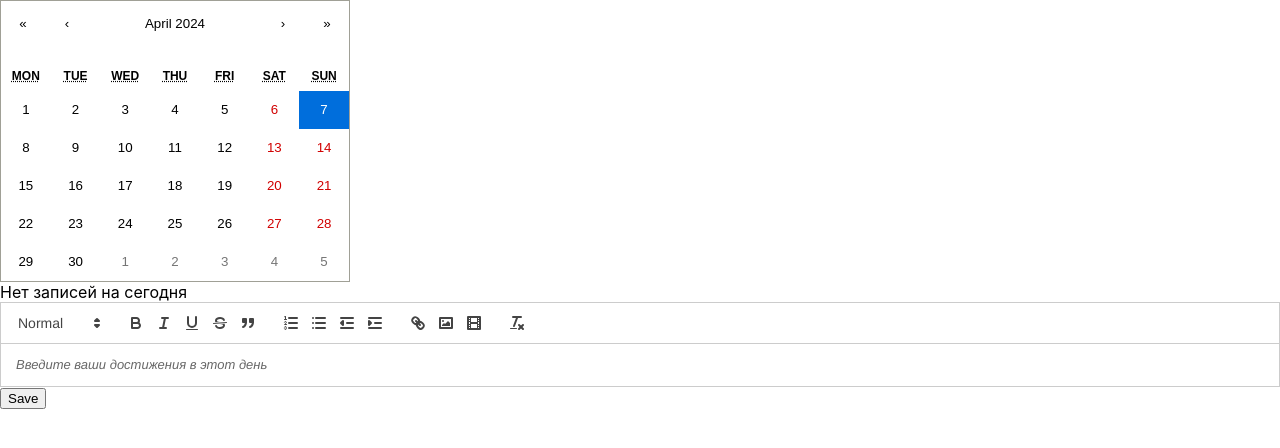
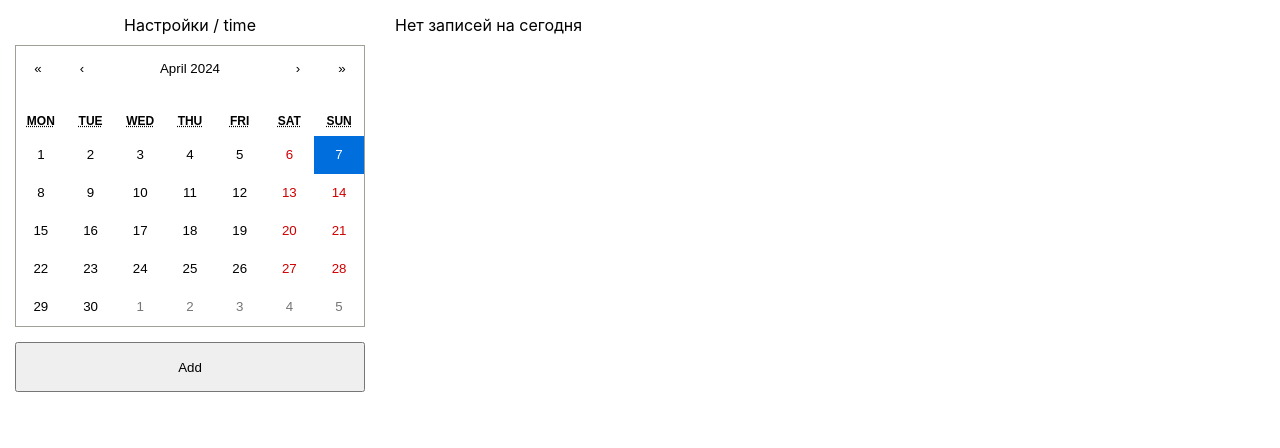
Before and after one commit to zerroXturbo/calendar, a React (Create React App) app: page / in a window 1280 px wide. Shown: the top 448 px of the page. Built offline with nearby package versions, Linux system fonts and the light colour scheme.

Commit message:
add edit text

```diff
--- a/src/App.css
+++ b/src/App.css
@@ -1,3 +1,6 @@
+body{
+  //background-color: #20254d;
+}
 .App {
   text-align: center;
 }
@@ -36,3 +39,30 @@
     transform: rotate(360deg);
   }
 }
+
+#app {
+  display: flex;
+}
+
+#app-calendar{
+  margin: 15px;
+}
+
+#settings{
+  height:  30px;
+  text-align: center;
+}
+
+#calendar {
+  border-radius: 10px;
+}
+
+#buttonEditor {
+  width: 350px;
+  height: 50px;
+  margin-top: 15px;
+}
+
+#app-editor{
+  margin: 15px;
+}
--- a/src/App.js
+++ b/src/App.js
@@ -2,14 +2,18 @@ import React from 'react';
 import './App.css';
 import Calendar from "./components/Calendar";
 import TextEditor from './components/TextEditor';
-import Save from './components/Save';
+import ButtonEditor from './components/Button';
 import Text from './components/Text';
-import {HTMLToJSON} from "html-to-json-parser";
-import {JSONToHTML} from "html-to-json-parser";
 
 class App extends React.Component {
   dateID = "";
+  editor = "Add";
+  button = null;
+
   componentDidMount = async  () => {
+    document.querySelector('.quill').style.display = 'none';
+    document.querySelector('.text').style.display = 'none';
+
     this.dateID = this.getDateId(new Date());
     await this.onChangeText();
   }
@@ -18,46 +22,77 @@ class App extends React.Component {
     return `id${date.getFullYear()}_${date.getMonth()+1}_${date.getDate()}`;
   }
 
-  onSaveText = async (event) => {
-    event.preventDefault();
-
-    const textEl = document.querySelector('.text')
-    const textEditorEl = document.querySelector('.ql-editor');
-    textEl.innerHTML += textEditorEl.innerHTML;
-    const json = await  HTMLToJSON(textEl, true);
-    localStorage.setItem(this.dateID, JSON.stringify(json));
-
-    textEditorEl.innerHTML = "";
-  }
-
   onChangeText = async () => {
     document.querySelector('.ql-editor').innerHTML = "";
-
     const storedDate = localStorage.getItem(this.dateID);
     let inner;
     if (storedDate) {
-      const json = JSON.parse(storedDate);
-      inner = await  JSONToHTML(json, false);
+      inner = storedDate;
+      this.editor = "Edit";
     }
     else {
-      inner = `Нет записей на сегодня`;
+      inner = ``;
+      this.editor = "Add";
     }
     document.querySelector('.text').innerHTML = inner;
+    if (this.button === null)
+      this.button = document.querySelector('#buttonEditor');
+    this.button.textContent = this.editor;
+  }
+
+  saveText = async () => {
+    const textEl = document.querySelector('.text')
+    if (textEl) localStorage.setItem(this.dateID, textEl.innerHTML);
+  }
+
+  onChangeEditor = async (event) => {
+    event.preventDefault();
+    await this.saveText();
+    const textEditorEl = document.querySelector('.ql-editor');
+    const editorEl = document.querySelector('.quill');
+    const textEl = document.querySelector('.text');
+    if (this.editor === "Add") {
+      editorEl.style.display = "block";
+      document.querySelector('#no-data').style.display = "none";
+      this.editor = "Save";
+    }
+    else if (this.editor === "Edit") {
+      textEditorEl.innerHTML = textEl.innerHTML;
+      textEl.style.display = "none";
+      editorEl.style.display = "block";
+      this.editor = "Save";
+    }
+    else if (this.editor === "Save") {
+      textEl.innerHTML = textEditorEl.innerHTML;
+      editorEl.style.display = "none";
+      textEl.style.display = "block";
+      this.editor = "Edit";
+    }
+    if (this.button === null)
+      this.button = document.querySelector('#buttonEditor');
+    this.button.textContent = this.editor;
   }
 
   onChangeDay = async (day, event) => {
     event.preventDefault();
+    await this.saveText();
     this.dateID = this.getDateId(day);
     await this.onChangeText();
   }
 
   render() {
     return (
-        <div>
-          <Calendar changeDay={this.onChangeDay}/>
-          <Text />
-          <TextEditor />
-          <Save saveText={this.onSaveText} />
+        <div id='app'>
+          <div id={'app-calendar'}>
+            <div id={'settings'}>Настройки / time</div>
+            <Calendar id={'calendar'} changeDay={this.onChangeDay}/>
+            <ButtonEditor buttonSave={this.onChangeEditor} value={this.editor}/>
+          </div>
+          <div id={'app-editor'}>
+            <Text state={this.editor}/>
+            <TextEditor state={this.editor}/>
+            <span id={"no-data"}>{this.editor === "Add" && "Нет записей на сегодня"}</span>
+          </div>
         </div>
     );
   }
--- /dev/null
+++ b/src/components/Button.jsx
@@ -0,0 +1,9 @@
+import React from 'react';
+
+const Button = props => (
+    <form onSubmit={props.buttonSave}>
+        <button id={'buttonEditor'}>{props.value}</button>
+    </form>
+);
+
+export default Button;
--- a/src/components/Calendar.jsx
+++ b/src/components/Calendar.jsx
@@ -7,7 +7,11 @@ const Calendar = props => {
     const [value, onChange] = useState(new Date());
     return (
         <div>
-            <CalendarReact onClickDay={props.changeDay} onChange={onChange} value={value} />
+            <CalendarReact
+                onClickDay={props.changeDay}
+                onChange={onChange}
+                value={value}
+            />
         </div>);
 }
 
--- a/src/components/Save.jsx
+++ /dev/null
@@ -1,9 +0,0 @@
-import React from 'react';
-
-const Save = props => (
-    <form onSubmit={props.saveText}>
-        <button>Save</button>
-    </form>
-);
-
-export default Save;
```
